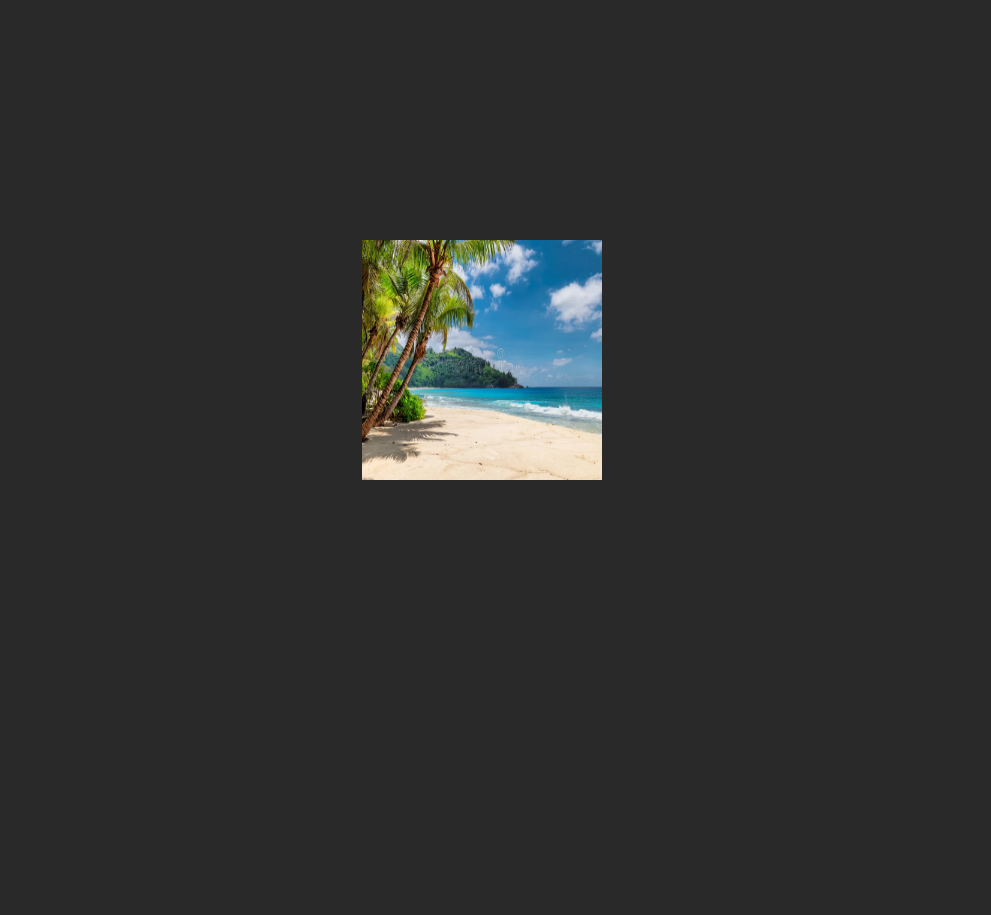
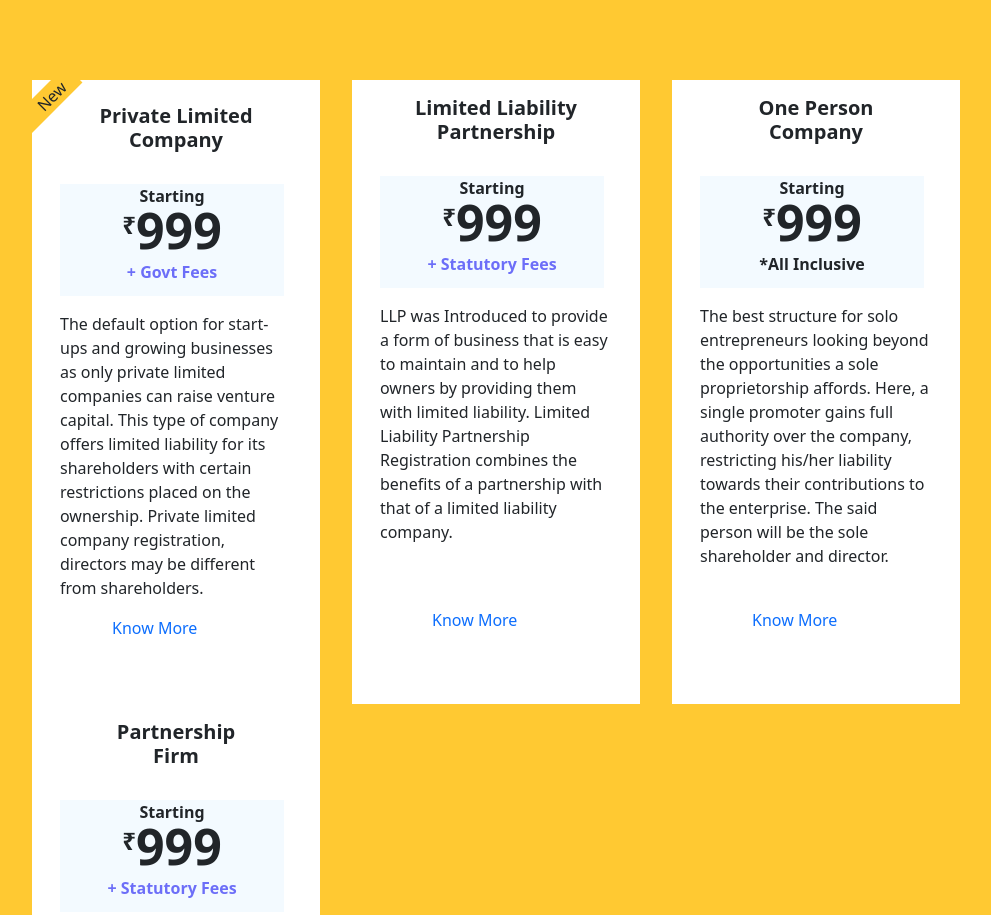
Before and after one commit to tanishq-khandelwal/assignment, a plain HTML site: page index.html in a window 1280 px wide. Shown: the top 915 px of the page, without its empty margins (128-1119 px from the left). Before the commit the page ends 800 px from the top, so only its background shows below. Drawn offline with nearby package versions, Linux system fonts and the light colour scheme.

Commit message:
all changes made

```diff
--- a/index.html
+++ b/index.html
@@ -4,14 +4,108 @@
     <meta charset="UTF-8">
     <meta name="viewport" content="width=device-width, initial-scale=1.0">
     <title>Assignment</title>
-    <link href="style.css" rel="stylesheet"></link>
+    <link href="style.css" rel="stylesheet">
+    <link href="https://cdn.jsdelivr.net/npm/bootstrap@5.3.2/dist/css/bootstrap.min.css" rel="stylesheet" integrity="sha384-T3c6CoIi6uLrA9TneNEoa7RxnatzjcDSCmG1MXxSR1GAsXEV/Dwwykc2MPK8M2HN" crossorigin="anonymous">
 </head>
 <body>
-    <div class="container">
-        <img class="img" src="ass.webp">
-        <div class="overlay">
-            <img src="gold.png">
+    <div class="box">
+
+        <!-- First Card -->
+    <div class="card-1" style="width: 18rem;">
+        <div class="card-body">
+            <div class="tag" style="padding-left: 3rem;font-weight: 500;">New</div>
+            <div class="container" style="margin-top: -1rem !important;">
+            <h5 style="font-weight: 700;text-align: center;">Private Limited <br><div style="text-align: center;">Company</div></h5>
+
+            <div class="inner-box">
+            <p style="font-weight: 700;">Starting</p>
+            <h4 style="font-weight: 700;margin-top: -1.5rem;"><span style="display: inline-block; vertical-align:top;margin-top: 0.7rem;">₹</span><span style="font-size: 50px;">999</span></h4>
+            <p style="color: #6C6EF8;font-weight: 600;margin-top: -0.5rem;">+ Govt Fees</p>
+            </div>
+            <div style="margin-top: 1rem;">
+        <p class="card-text" style="font-weight: 500;">The default option for start-ups and growing businesses as only private limited companies can raise venture capital.
+            This type of company offers limited liability for its shareholders with certain restrictions placed on the ownership. Private limited company registration, directors may be different from shareholders.</p>
         </div>
+    </div>
+
+        <div style="margin-top: 5rem;">
+        <a href="#" style="text-decoration: none;margin-left: 5rem;">Know More</a>
+        </div>
+
+    </div>
+    </div>
+
+    <!-- Second Card -->
+    <div class="card-2" style="width: 18rem;">
+        <div class="card-body">
+            <div class="container">
+            <h5 style="font-weight: 700;text-align: center;">Limited Liability <br><div style="text-align: center;">Partnership</div></h5>
+            <div class="inner-box">
+                <p style="font-weight: 700;">Starting</p>
+            <h4 style="font-weight: 700;margin-top: -1.5rem;"><span style="display: inline-block; vertical-align:top;margin-top: 0.7rem;">₹</span><span style="font-size: 50px;">999</span></h4>
+            <p style="color: #6C6EF8;font-weight: 600;margin-top: -0.5rem;">+ Statutory Fees</p>
+
+            </div>
+            <div style="margin-top: 1rem;">
+        <p class="card-text" style="font-weight: 500;">LLP was Introduced to provide a form of business that is easy to maintain and to help owners by providing them with limited liability.
+            Limited Liability Partnership Registration combines the benefits of a partnership with that of a limited liability company.</p>
+        </div>
+        </div>
+
+        <div style="margin-top: 5rem;">
+        <a href="#" style="text-decoration: none;margin-left: 5rem;">Know More</a>
+        </div>
+    </div>
+    </div>
+
+    <!-- Third Card -->
+
+    <div class="card-3" style="width: 18rem;">
+        <div class="card-body">
+            <div class="container">
+            <h5 style="font-weight: 700;text-align: center;">One Person <br><div style="text-align: center;">Company</div></h5>
+
+            <div class="inner-box">
+                <p style="font-weight: 700;">Starting</p>
+            <h4 style="font-weight: 700;margin-top: -1.5rem;"><span style="display: inline-block; vertical-align:top;margin-top: 0.7rem;">₹</span><span style="font-size: 50px;">999</span></h4>
+            <p style="font-weight: 600;margin-top: -0.5rem;">*All Inclusive</p>
+
+            </div>
+            <div style="margin-top: 1rem;">
+        <p class="card-text" style="font-weight: 500;">The best structure for solo entrepreneurs looking beyond the opportunities a sole proprietorship affords.
+            Here, a single promoter gains full authority over the company, restricting his/her liability towards their contributions to the enterprise. The said person will be the sole shareholder and director.</p>
+        </div></div>
+
+        <div style="margin-top: 5rem;">
+        <a href="#" style="text-decoration: none;margin-left: 5rem;">Know More</a>
+        </div>
+    </div>
+    </div>
+
+    <!-- Fourth Card -->
+
+    <div class="card-4" style="width: 18rem;">
+        <div class="card-body">
+            <div class="container">
+            <h5 style="font-weight: 700;text-align: center;">Partnership <br><div style="text-align: center;">Firm</div></h5>
+
+            <div class="inner-box">
+                <p style="font-weight: 700;">Starting</p>
+
+            <h4 style="font-weight: 700;margin-top: -1.5rem;"><span style="display: inline-block; vertical-align:top;margin-top: 0.7rem;">₹</span><span style="font-size: 50px;">999</span></h4>
+            <p style="color: #6C6EF8;font-weight: 600;margin-top: -0.5rem;">+ Statutory Fees</p>
+
+            </div>
+            <div style="margin-top: 1rem;">
+        <p class="card-text" style="font-weight: 500;">A business structure in which two or more individuals manage a business per the terms in Partnership Deed.
+            It's best suitable for home businesses that are unlikely to take any debt due to low cost, ease of setting up and minimal compliance requirements.</p>
+        </div>
+    </div>
+        <div style="margin-top: 5rem;">
+        <a href="#" style="text-decoration: none;margin-left: 5rem;">Know More</a>
+        </div>
+    </div>
+    </div>
     </div>
 </body>
 </html>
--- a/style.css
+++ b/style.css
@@ -1,75 +1,75 @@
-/* body{
-    background-color: black;
+body{
+    background-color: #FFC932 !important;
 }
 
-.img
-{
-    height: 20rem;
-    width:20rem;
-    display: block;
-    margin-left: auto;
-    margin-right: auto;
-    margin-top:10rem;
-    position: relative;
-    box-shadow: inset 0px 10px 10px -10px black;
+.box{
+    display: flex;
+    align-items: center;
+    margin-top: 5rem;
+    margin-left: 10rem;
 }
 
-.img:hover{
-    transform: rotateX(60deg);
-    filter: blur(5px);
-    transition: 0.5s ease;
-} */
-
-
-
-body {
-    background-color: rgb(42, 41, 41);
+.card-body{
+    height: 38rem;
 }
 
-.container {
-    position: relative;
-    width: 300px;
-    height: 300px;
-    margin: 10rem auto;
-    perspective: 1000px;
-    cursor: pointer;
+.card-1,
+.card-2,
+.card-3,
+.card-4 {
+    width: 18rem;
+    margin-right: 2rem;
+    background-color: white;
 }
 
-.img {
-    width: 15rem;
-    height: 15rem;
-    margin-top: 5rem;
-    transition: transform 0.5s ease, filter 0.5s ease;
-    box-shadow: inset 0px 0px 20px rgba(0, 0, 0, 0.8);
+@media (max-width: 768px) {
+    .box {
+        flex-direction: column;
+        align-items: flex-start;
+        margin: 2rem;
+    }
+
+    .card-1,
+.card-2,
+.card-3,
+.card-4{
+        width: 100%;
+        margin-right: 0;
+        margin-bottom: 1rem;
+    }
+}
+
+@media (min-width: 700px) and (max-width: 1730px) {
+    .box {
+        flex-wrap: wrap;
+    }
+
+    .card-1 {
+        flex-direction: column;
+    }
+}
+
+.inner-box{
+    background-color: #F3FAFF;
+    height: 7rem;
+    width: 14rem;
+    text-align: center;
+    margin-top: 2rem;
 
 }
 
-
-
-.overlay {
-    position: absolute;
-    top: 0;
-    left: 0;
-    width: 100%;
-    height: 100%;
-    opacity: 0;
-    transition: opacity 0.5s ease;
+.container{
+    height: 27rem !important;
+    margin-top: 1rem !important;
+    width: 16rem !important;
+    margin-left: 1rem !important;
 }
 
-.container:hover .img {
-    transform: rotateX(45deg);
-    filter: blur(5px) drop-shadow(0px 20px 0px black);
+.tag{
+    background-color: #FFC932;
+    height: 1.5rem;
+    width:6rem;
+    margin-top:1rem;
+    margin-left: -2.5rem;
+    transform: rotate(-45deg);
 }
-
-
-.container:hover .overlay {
-    opacity: 1;
-}
-
-.overlay img {
-    width: 33rem;
-    height: 15rem;
-    object-fit: contain;
-    margin-left: -9rem;
-    margin-top: 2rem;
-}
```
Also changed, not shown: ass.webp (deleted), gold.png (deleted).
